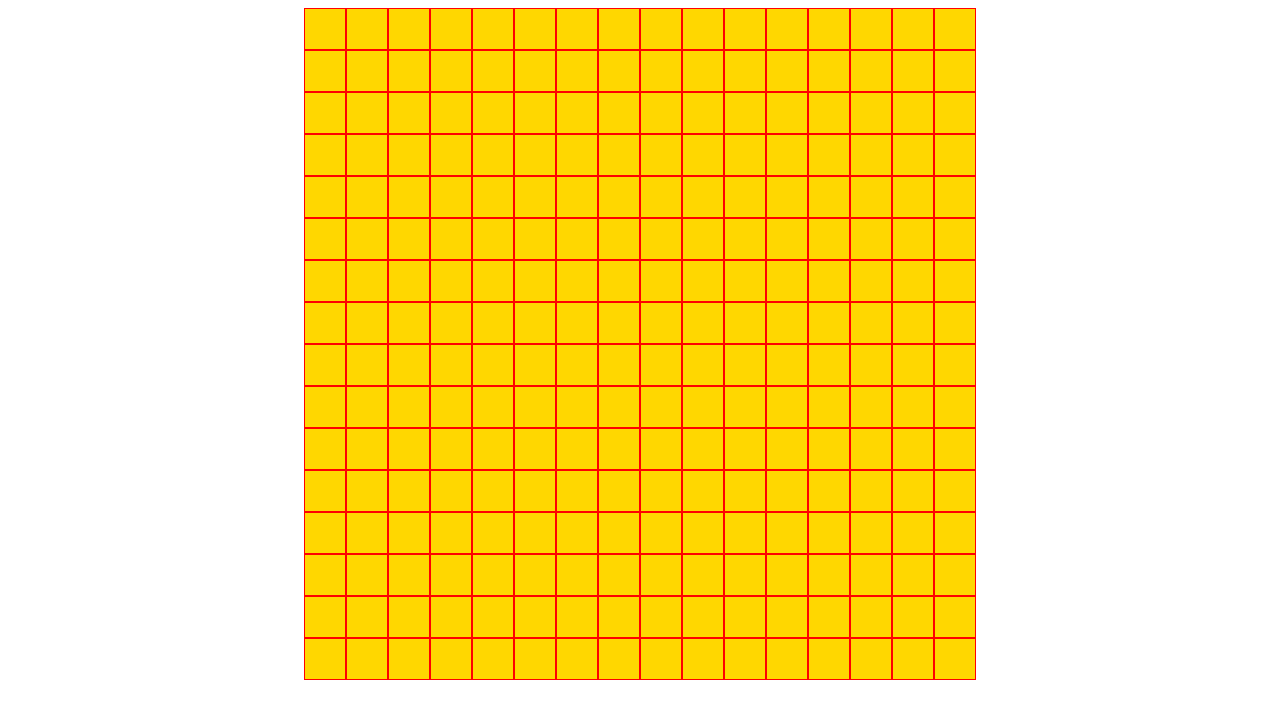
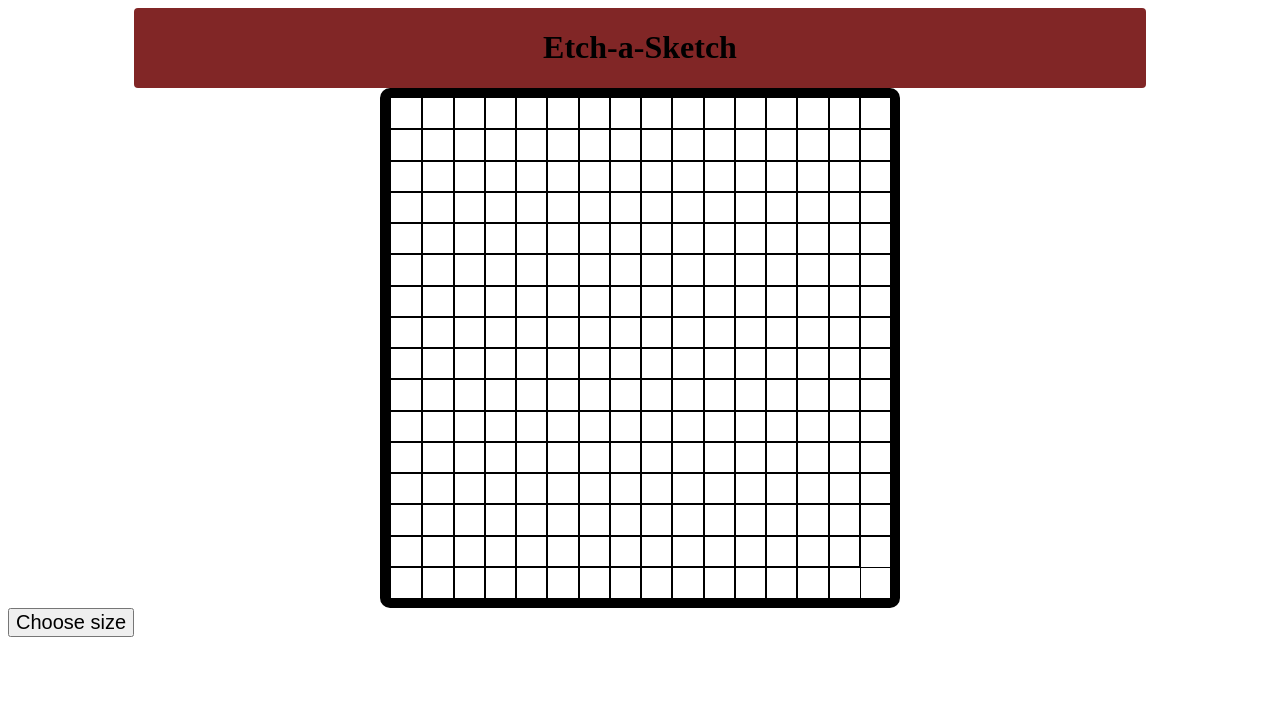
Before and after one commit to brdorad3/Etch-a-Sketch, a plain HTML site: page index.html in a window 1280 px wide. Drawn offline with Linux system fonts and the light colour scheme.

Commit message:
1/2 finished

```diff
--- a/index.html
+++ b/index.html
@@ -6,9 +6,10 @@
     <meta http-equiv="X-UA-Compatible" content="ie=edge">
     <title>HTML 5 Boilerplate</title>
     <link rel="stylesheet" href="style.css">
-    <script src="script.js" defer></script>
+
   </head>
   <body>
 
+    <script src="script.js" ></script>
   </body>
 </html>
--- a/script.js
+++ b/script.js
@@ -1,48 +1,71 @@
 
-const grid =document.createElement('div');
-grid.setAttribute('id','dog')
+const dog =document.createElement('div');
+dog.setAttribute('id','dog')
 
+const grid=document.createElement('div');
+grid.classList.add('grid');
 
-let column=16;
-let row=16;
+const squares=grid.querySelectorAll('div')
+squares.forEach((div)=>div.remove());
+
+const button=document.createElement('button');
+button.classList.add('btn');
+button.textContent='Choose size';
+
+const heading=document.createElement('div');
+heading.classList.add('heading');
+
+const h1=document.createElement('h1');
+h1.textContent='Etch-a-Sketch';
+
+const main=document.createElement('div');
+main.classList='main';
+
+function izgradi(size){
+  dog.appendChild(main);
+
+heading.appendChild(h1);
+dog.appendChild(heading);
+dog.appendChild(heading);
+
+grid.style.gridTemplateColumns=`repeat(${size}, 1fr)`;
+grid.style.gridTemplateRows=`repeat(${size}, 1fr)`;
+
+let amount=size*size-1;
+for(let i=0;i<amount;++i){
+const row=document.createElement('div');
+row.classList.add('row');
+grid.appendChild(row);
+
+ row.addEventListener("mouseover", function(){
+  row.style.backgroundColor='red';
+
+ })
+
+  }
+  dog.appendChild(grid);
 
 
 
-for(let i=0;i<column;i++){
-const column=document.createElement('div');
-column.classList='column';
+   document.body.appendChild(dog);
+
+   dog.appendChild(button);
+
+  }
+
+  izgradi(16);
 
 
-for(let j=0;j<row;j++){
- const row=document.createElement('div');
-row.classList='row';
 
+button.addEventListener("click",()=>{
 
- column.appendChild(row);
-   }
-
-   grid.appendChild(column);
+  broj=prompt("Choose a number between 16 and 100");
+  grid.innerHTML = ''
+  if(broj<16 ||broj>100){
+    alert("Wrong number try again!");
+  }
+  else{
+    izgradi(broj);
   }
 
-document.body.appendChild(grid);
-
-
-/*
-var columns = 4;
-var rows = 4;
-
-var grid = document.createElement('div');
-grid.className = 'grid';
-for (var i = 0; i < columns; ++i) {
-    var column = document.createElement('div'); // create column
-    column.className = 'column';
-    for (var j = 0; j < rows; ++j) {
-        var row = document.createElement('div'); // create row
-        row.className = 'row';
-        row.textContent=' ' ;// set text
-        column.appendChild(row); // append row in column
-    }
-    grid.appendChild(column); // append column inside grid
-}
-document.body.appendChild(grid);
-*/
+  })
--- a/style.css
+++ b/style.css
@@ -1,24 +1,43 @@
+
 #dog{
-
     display: flex;
     justify-content: center;
+    flex-direction: column;
+    align-items: center;
+
 
 }
+    .grid {
+        display: grid;
+        max-width: 500px;
+  min-width: 500px;
+  max-height: 500px;
+  min-height: 500px;
+  align-items: center;
+  justify-content: center;
+  border: 10px solid black;
+  border-radius: 10px ;
+    }
+    .row {
+        display: flex;
+        height: 100%;
+        width: 100%;
+        border: 1px solid black;
+      }
 
+    .column{
 
-    .grid {
-        display: flex;   /* <--- required */
+    }
+    .btn{
+        align-self:start ;
+        font-size: 20px;
     }
 
-    .column {
-         /* <--- required (style column to fill the same space as the other columns) */
+    .heading{
+        display: flex;
+        height: 80px;
+        background-color: rgb(129, 38, 38);
+        width: 80%;
+        justify-content: center;
+        border-radius: 4px;
     }
-
-    .row {
-
-        background: gold;
-        text-align: center;
-     border: 1px solid red;
-        width: 40px;
-        height: 40px;
-    }
```
